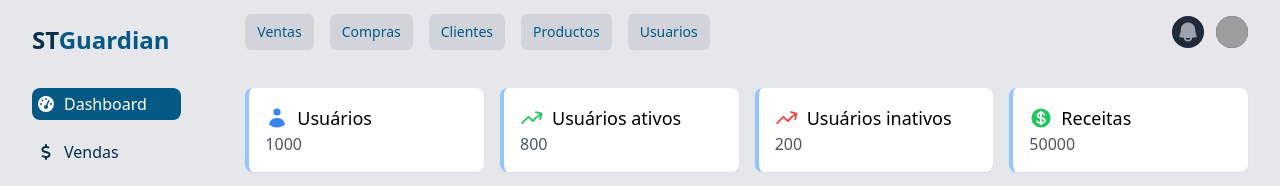
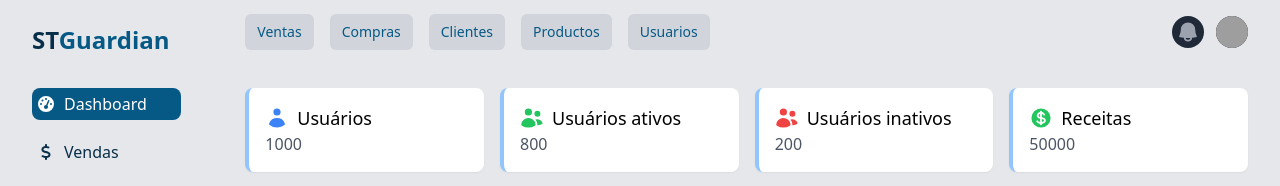
Before and after one commit to adriangrahldev/stg_next, a Next.js app: page / in a window 1280 px wide. Shown: the top 186 px of the page. Built offline with nearby package versions, Linux system fonts and the light colour scheme; grey boxes are pictures that could not be loaded.

Commit message:
Cambios de iconos en dashboard

```diff
--- a/src/app/page.tsx
+++ b/src/app/page.tsx
@@ -1,6 +1,6 @@
 "use client"
 import React from 'react';
-import { UserIcon, ChartBarIcon, CurrencyDollarIcon, ArrowTrendingUpIcon } from '@heroicons/react/20/solid';
+import { UserIcon, ChartBarIcon, CurrencyDollarIcon, ArrowTrendingUpIcon, UsersIcon } from '@heroicons/react/20/solid';
 import Link from 'next/link';
 import { Chart as ChartJS, ArcElement, Tooltip, Legend, CategoryScale, LinearScale, PointElement, LineElement, BarElement } from "chart.js";
 import { Bar, Doughnut, Line, Pie } from "react-chartjs-2";
@@ -48,9 +48,9 @@ export default function Dashboard() {
       case "totalUsers":
         return <UserIcon className="w-6 h-6 mr-2 text-blue-500" />;
       case "activeUsers":
-        return <ArrowTrendingUpIcon className="w-6 h-6 mr-2 text-green-500" />;
+        return <UsersIcon className="w-6 h-6 mr-2 text-green-500" />;
       case "inactiveUsers":
-        return <ArrowTrendingUpIcon className="w-6 h-6 mr-2 text-red-500" />;
+        return <UsersIcon className="w-6 h-6 mr-2 text-red-500" />;
       case "revenue":
         return <CurrencyDollarIcon className="w-6 h-6 mr-2 text-green-500" />;
       case "expenses":
```
